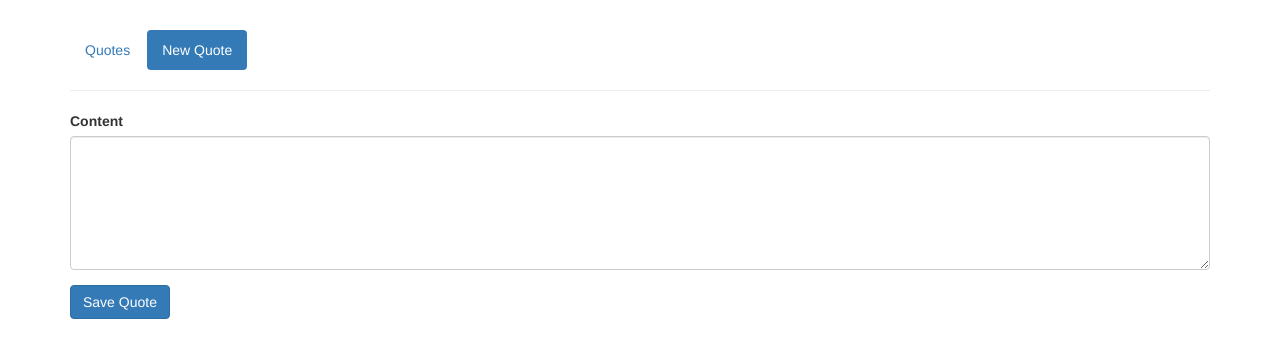
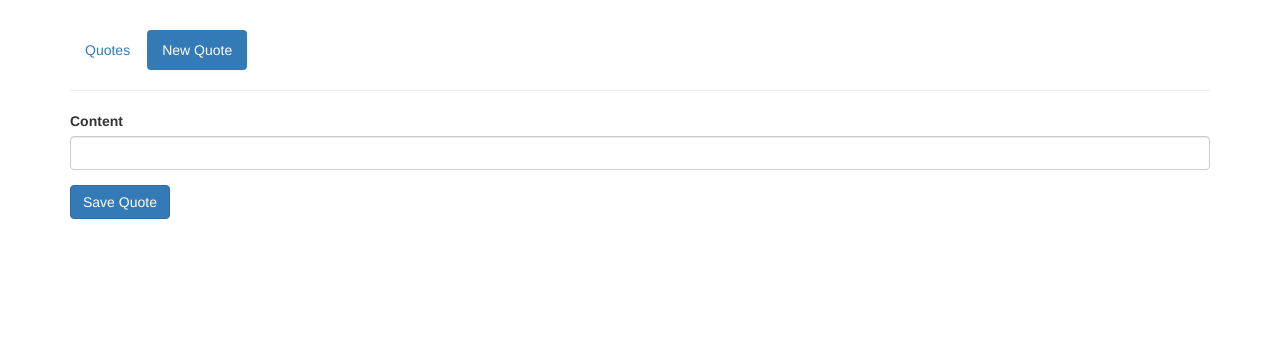
Before and after one commit to mschwarzmueller/laravel-ng2-vue, an Angular app: page /new-quote in a window 1280 px wide. Shown: the top 358 px of the page. Built offline with nearby package versions, Linux system fonts and the light colour scheme.

Commit message:
finished preps

```diff
--- a/src/app/new-quote/new-quote.component.html
+++ b/src/app/new-quote/new-quote.component.html
@@ -1,12 +1,12 @@
 <form #f="ngForm" (ngSubmit)="onSubmit(f)">
   <div class="form-group">
     <label for="content">Content</label>
-    <textarea
+    <input
       name="content"
       ngModel
       id="content"
       rows="6"
-      class="form-control"></textarea>
+      class="form-control" />
   </div>
   <button class="btn btn-primary" type="submit">Save Quote</button>
 </form>
```
